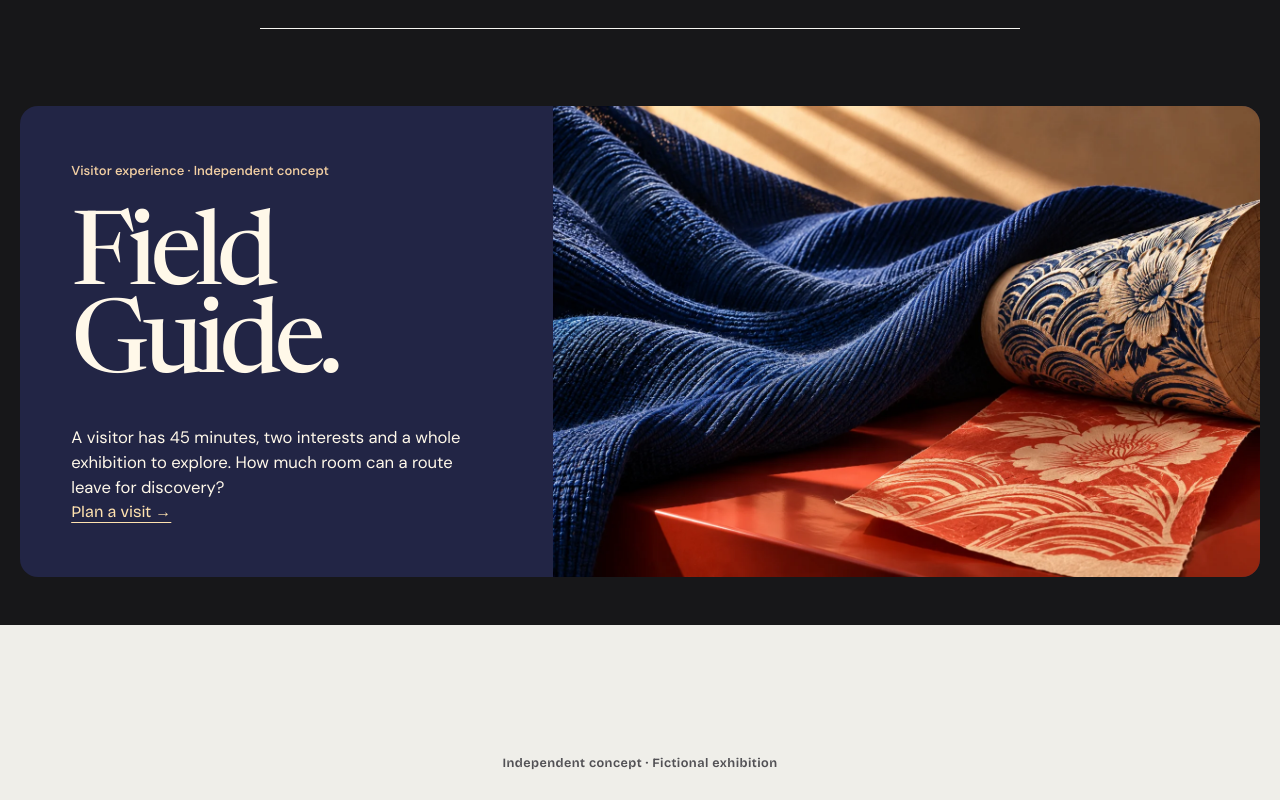
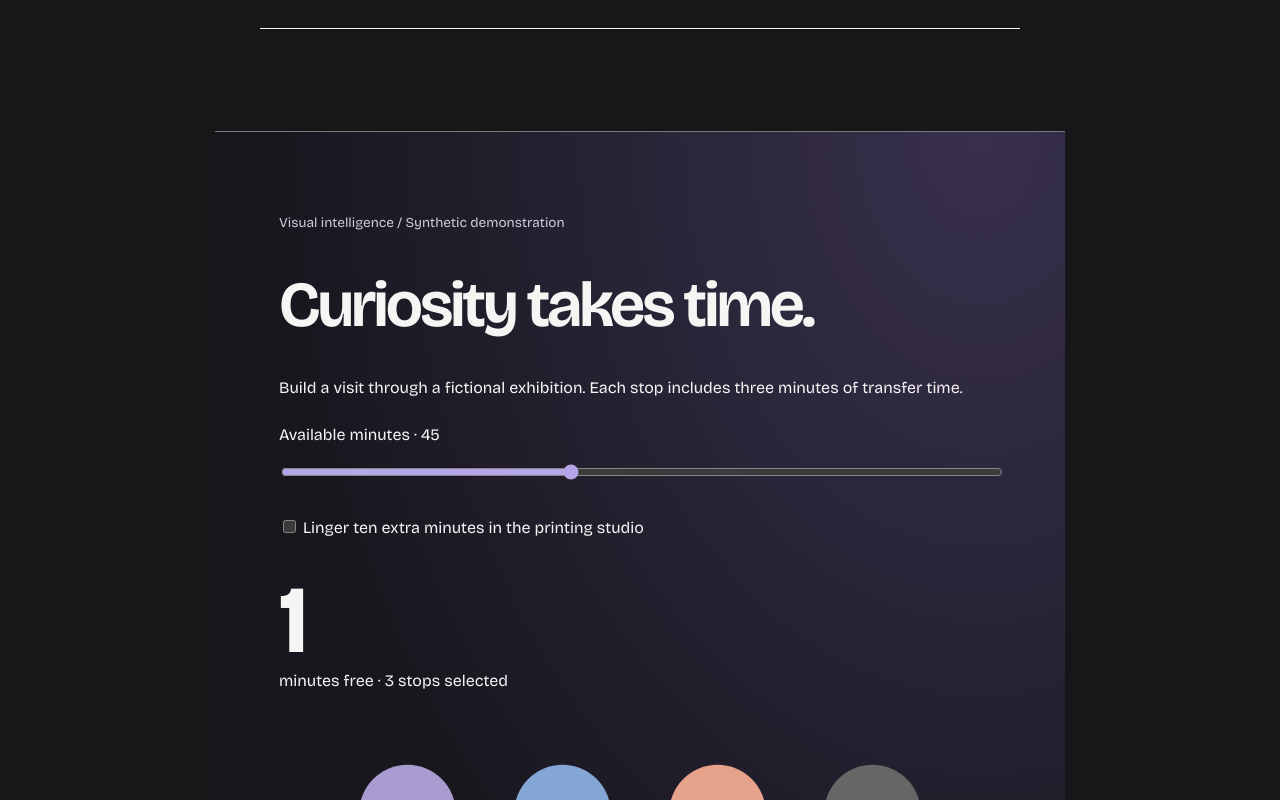
Before and after one commit to lotolipi/product-design-portfolio, a Next.js app: page /work/field-guide in a window 1280 px wide. Shown: the part 720-1520 px from the top of the page. Built offline with nearby package versions, Linux system fonts and the light colour scheme.

Commit message:
Integrate LVIS data lab into field-guide

```diff
--- a/app/work/field-guide/page.tsx
+++ b/app/work/field-guide/page.tsx
@@ -1,3 +1,4 @@
+import DataExperience from "../DataExperience";
 import type { Metadata } from "next";
 import markup from "./portfolio.html.json";
 import ExperienceChallenge from "../ExperienceChallenge";
@@ -17,5 +18,5 @@ export const metadata: Metadata = {
 
 export default function PortfolioPage() {
   const boundary = markup.indexOf("</header>", markup.indexOf('<header class="topbar"')) + "</header>".length;
-  return <><link rel="stylesheet" href="/assets/portfolio.css" /><link rel="stylesheet" href="/assets/experience-layer.css" /><div dangerouslySetInnerHTML={{ __html: markup.slice(0,boundary) }} /><ExperienceChallenge kind="field-guide" /><div id="case-study-reading" dangerouslySetInnerHTML={{ __html: markup.slice(boundary) }} /></>;
+  return <><link rel="stylesheet" href="/assets/portfolio.css" /><link rel="stylesheet" href="/assets/experience-layer.css" /><div dangerouslySetInnerHTML={{ __html: markup.slice(0,boundary) }} /><ExperienceChallenge kind="field-guide" /><link rel="stylesheet" href="/assets/lvis-data.css" /><DataExperience kind="field-guide" /><div id="case-study-reading" dangerouslySetInnerHTML={{ __html: markup.slice(boundary) }} /></>;
 }
```
